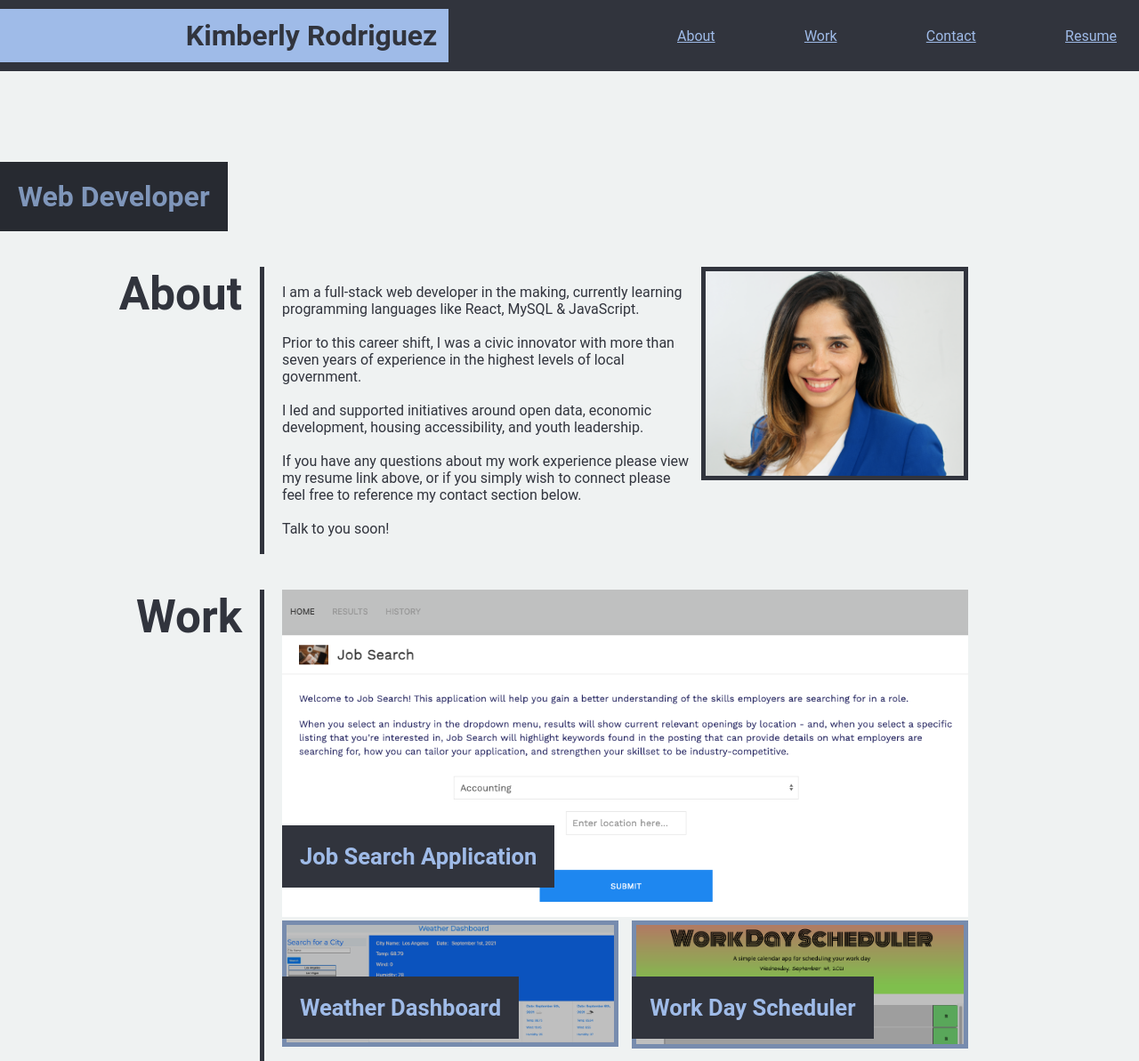
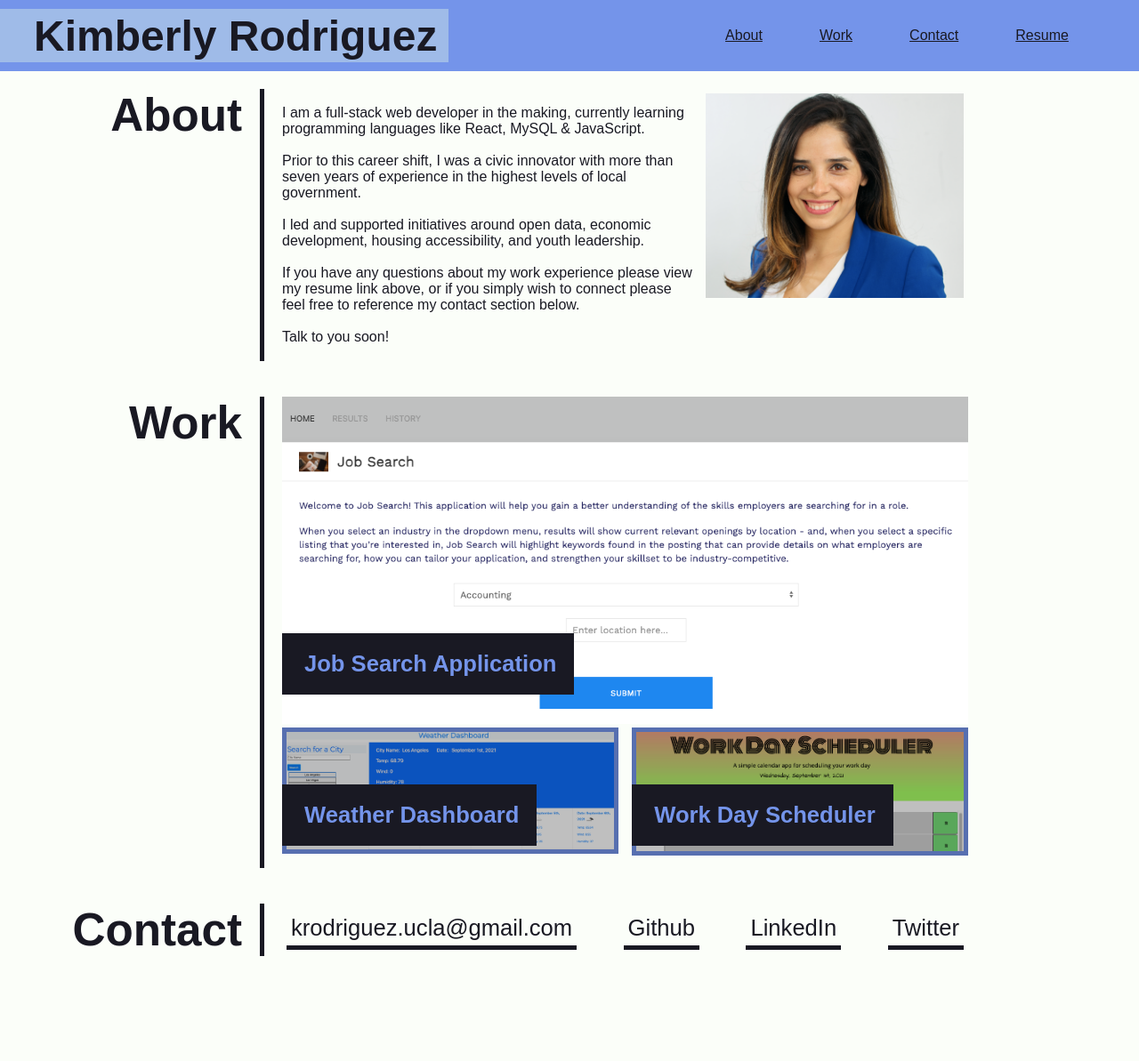
Before and after one commit to Kimberly-Rodriguez/Kimberlys_Protfolio, a plain HTML site: page index.html in a window 1280 px wide. Shown: the top 1193 px of the page at 89% size. After the commit the page ends 1095 px from the top, so only its background shows below. Drawn offline with Linux system fonts and the light colour scheme.

Commit message:
edits: to css and resume link

```diff
--- a/assets/css/style.css
+++ b/assets/css/style.css
@@ -5,18 +5,27 @@
   margin: 0;
 }
 
+:root{
+  --white: #FBFEF9;
+  --darkblue: #191923;
+  --pink: #E65F5C;
+  --green:  #36827F;
+  --blue: #7494EA;
+}
+
 body {
-  font-family: "Roboto", sans-serif;
-  background-color: #eff2f2 ;
-  color: #31343d;
+  font-family: sans-serif;
+  background-color: var(--white);
+  color: var(--darkblue);
 }
 
 /* Header portion */
 header {
   display: flex;
-  background-color: #31343d;
+  background-color: var(--blue);
   height: 10vh;
   padding: 10px 20px 10px 0px;
+  align-items: stretch;
 }
 
 header .title {
@@ -30,21 +39,21 @@ header .title {
 }
 
 header .title h1 {
-  font-size: 2em;
+  font-size: 3em;
   margin-left: auto;
 }
 
 header nav {
   display: flex;
   flex-wrap: wrap;
-  justify-content: space-between;
+  justify-content: space-evenly;
   align-content: center;
   width: 40%;
   margin-left: auto;
 }
 
 header nav a {
-  color: #9fbbe8;
+  color: var(--darkblue);
   margin: 5px;
 }
 
@@ -61,13 +70,13 @@ figure .subtitle h1 {
   font-size: 2em;
 }
 
-/* Main portion */
+/* Main-area */
 main {
   display: flex;
   flex-direction: column;
   width: 70%;
   margin: 0 auto;
-  color: #31343d;
+  color: var(--darkblue);
 }
 
 section {
@@ -86,22 +95,23 @@ section h1 {
   padding-right: 20px;
 }
 
-section > div {
+section  div {
   padding-left: 20px;
-  border-left: 5px solid #31343d;
+  border-left: 5px solid var(--darkblue);
 }
 
-/* About portion */
+/* about-area */
 #about div img {
   float: right;
   margin-left: 5px;
   margin-bottom: 5px;
   width: 300px;
-  border: 5px solid #31343d;
+  border: 5px solid var(--white);
+
 
 }
 
-/* Work portion */
+/* work-area section */
 #work div {
   display: flex;
   flex-wrap: wrap;
@@ -125,7 +135,7 @@ section > div {
 }
 
 .img {
-  border: 5px solid #9fbbe8;
+  border: 5px solid var(--blue);
   height: auto;
   width: 100%;
   filter: brightness(75%);
@@ -135,8 +145,8 @@ section > div {
   position: absolute;
   left: 0;
   bottom: 10%;
-  color: #9fbbe8;
-  background-color: #31343d;
+  color: var(--blue);
+  background-color:var(--darkblue);
   text-decoration: none;
   padding: 20px;
 }
@@ -159,18 +169,18 @@ section > div {
 }
 
 #contact div a {
-  color: #31343d;
+  color: var(--darkblue);
   margin: 5px;
   padding: 5px;
   font-size: 2vw;
   text-decoration: none;
-  border-bottom: 5px solid #31343d;
+  border-bottom: 5px solid var(--darkblue);
   transition: all 0.3s ease-in;
 }
 
 #contact div a:hover {
-  color: #92cbcd;
-  background-color: #9fbbe8;
+  color: var(--blue);
+  background-color: var(--white);
 }
 
 @media screen and (max-width: 500px) {
--- a/index.html
+++ b/index.html
@@ -19,18 +19,9 @@
             <a href="#work">Work</a>
             <a href="#contact">Contact</a>
             <a href="assets/images/KimberlyRodriguezResume.png" download>Resume</a>
-
-
-
-
         </nav>
     </header>
-    <figure>
-        <div class=row col-12 col-9 justify-content: right ></div>
-        <div class="subtitle">
-            <h1>Web Developer</h1>
-        </div>
-    </figure>
+
 
     <main>
         <section id="about">
@@ -64,37 +55,26 @@
         <section id="work">
             <h1>Work</h1>
             <div>
-                <a class="feature" href=" https://kimberly-rodriguez.github.io/job-search/" target="_blank">
+                <a class="feature"  href=" https://kimberly-rodriguez.github.io/job-search/" target="_blank">
                     <img class="feature" src="assets/images/jobsearchApplication.png"
-                        alt="the outside of the broad museum" />
+                        alt="project's #1 main landing page -- with a dropdown menu and submit button" />
                     <div class="subtitle">
                         <h3>Job Search Application</h3>
                     </div>
                 </a>
                 <a class="link" href="https://kimberly-rodriguez.github.io/weather-dashboard/" target="_blank"><img class="img" src="assets/images/weatherDashboard.png"
-                        alt="boyleheights nighttime" />
+                        alt="the weather dashboard project's landing page" />
                     <div class="subtitle">
                         <h3>Weather Dashboard</h3>
                     </div>
                 </a>
                 <a class="link" href="https://kimberly-rodriguez.github.io/work-day-scheduler/" target="_blank"><img class="img" src="assets/images/workdaySheduler.png"
-                        alt="venice beach sunset" />
+                        alt="the work day scheduler project's landing page" />
                     <div class="subtitle">
                         <h3>Work Day Scheduler</h3>
                     </div>
                 </a>
-                <!-- <a class="link" href="https://github.com/krodriguez2022/LandingPageMiniProject" target="_blank"><img class="img" src="./assets/images/outsidelacma.png"
-                        alt="the outdoor area of the lacma museum which is designed with over 100 street lights all grouped together" />
-                    <div class="subtitle">
-                        <h3>Web API Code Quiz</h3>
-                    </div>
-                </a>
-                <a class="link" href="https://github.com/krodriguez2022/first-day-repo" target="_blank"><img class="img" src="./assets/images/littletokyo.png"
-                        alt="little tokyo plaza" />
-                    <div class="subtitle">
-                        <h3>Workday Schedule</h3>
-                    </div>
-                </a> -->
+
             </div>
         </section>
         <section id="contact">
```
Also changed, not shown: assets/images/KimberlyRodriguezResume.png, assets/images/Screen Shot 2021-08-10 at 11.38.14 PM.png (deleted), assets/images/resume-kr.png (deleted).
